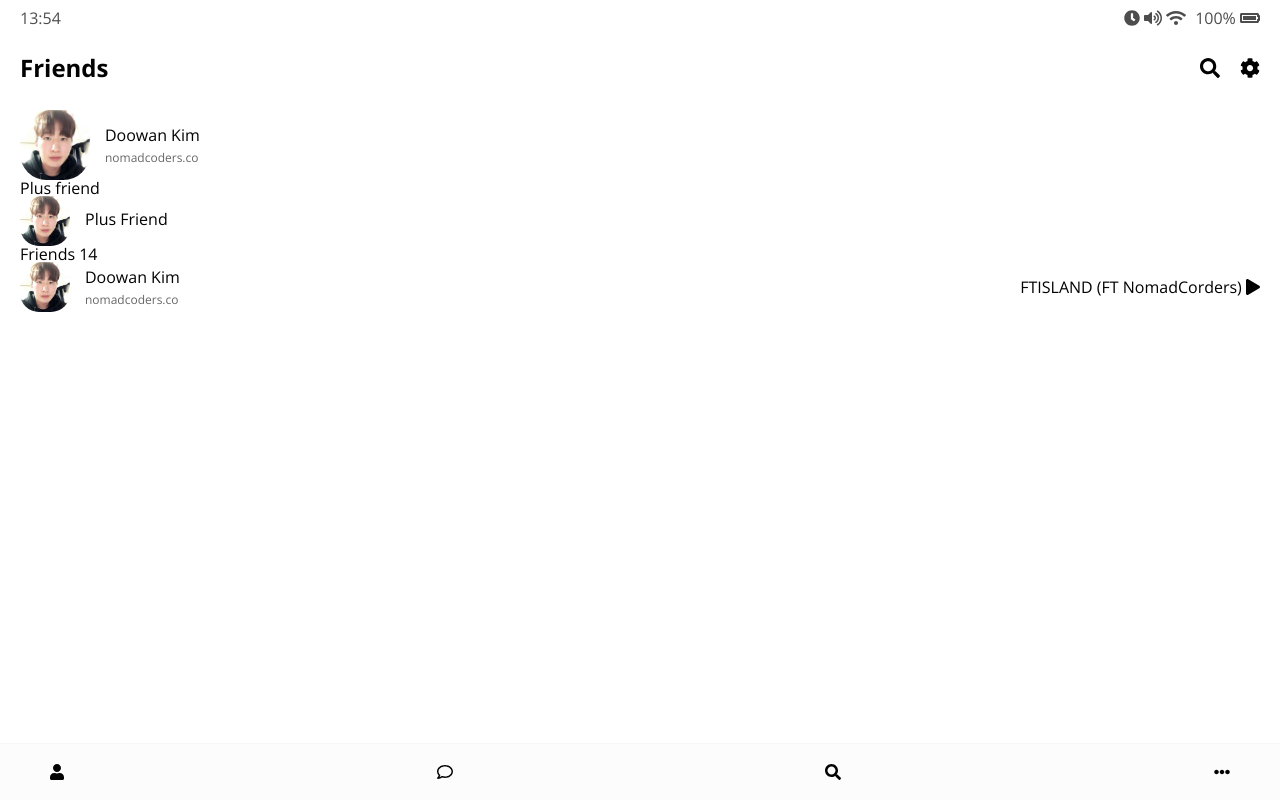
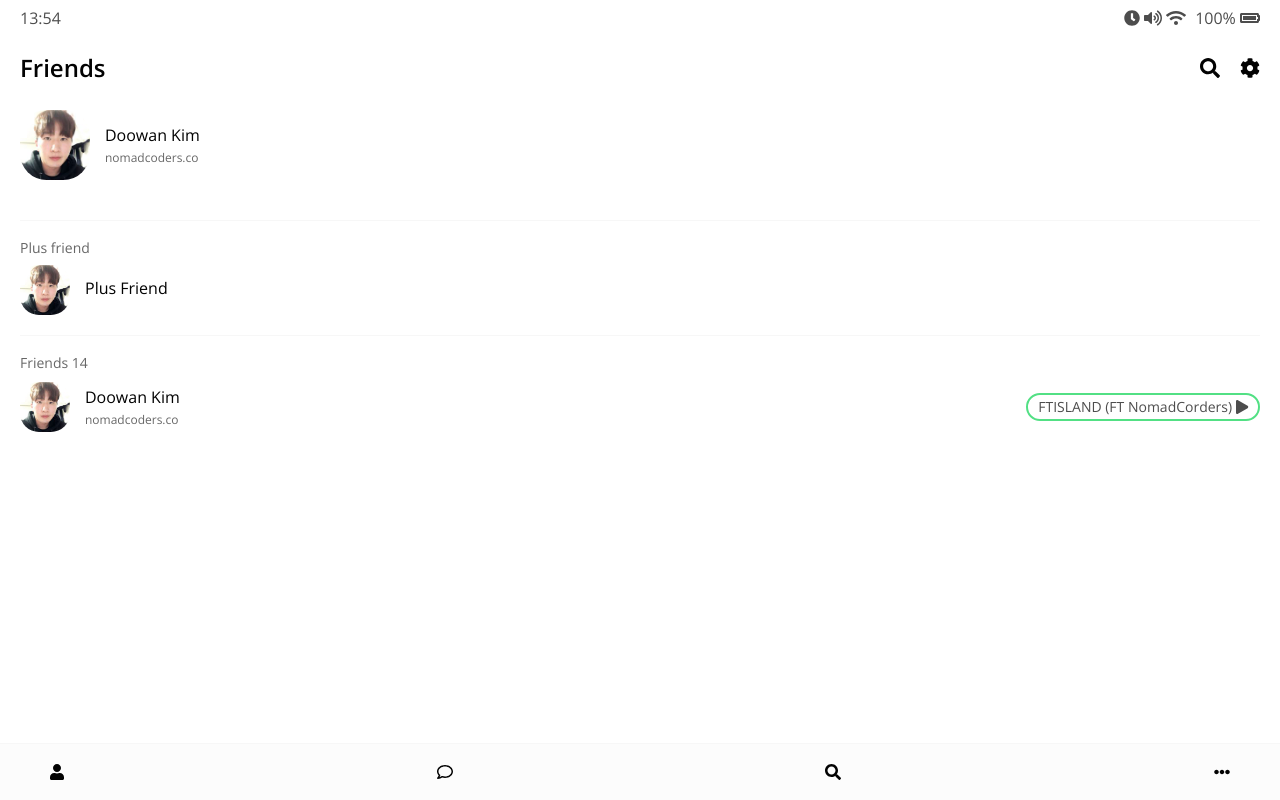
Before and after one commit to doowankim/kakao-clone-2.0, a website: page friends.html in a window 1280 px wide. Drawn offline with nearby package versions, Linux system fonts and the light colour scheme.

Commit message:
Friends screen

```diff
--- a/css/friend.css
+++ b/css/friend.css
@@ -51,3 +51,18 @@
 .friend .chat__timestamp {
     font-size: 12px;
 }
+
+.friend .friend__now-listening {
+    border: 2px solid #52e084;
+    padding: 5px 10px;
+    border-radius: 15px;
+    font-size: 14px;
+}
+
+.friend__now-listening span {
+    opacity: 0.7;
+}
+
+.friend__now-listening i {
+    font-size: 12px;
+}
--- /dev/null
+++ b/css/friends.css
@@ -0,0 +1,22 @@
+.friends .friends__header {
+    padding-bottom: 20px;
+}
+
+.friends .friends__plus {
+    padding: 20px 0px;
+    border-top: 1px solid #f7f7f7;
+    border-bottom: 1px solid #f7f7f7;
+    margin: 20px 0px;
+}
+
+.friends__plus .friends__title {
+    font-size: 14px;
+    opacity: 0.6;
+    margin-bottom: 10px;
+}
+
+.friends__list .friends__title {
+    font-size: 14px;
+    opacity: 0.6;
+    margin-bottom: 12px;
+}
--- a/css/styles.css
+++ b/css/styles.css
@@ -1,9 +1,10 @@
-@import url('https://fonts.googleapis.com/css?family=Open+Sans:400,700&display=swap');
+@import url('https://fonts.googleapis.com/css?family=Open+Sans:400,600,700&display=swap');
 @import "reset.css";
 @import "status-bar.css";
 @import "header.css";
 @import "nav-bar.css";
 @import "friend.css";
+@import "friends.css";
 
 * {
     box-sizing: border-box;
--- a/friends.html
+++ b/friends.html
@@ -37,7 +37,7 @@
     </header>
     <main class="friends">
         <header class="friends__header">
-            <div class="friends__friend friend friend--lg">
+            <div class="friends__friend friend">
                 <div class="friend__column">
                 <img src="images/avatarr.jpg" alt="" class="g-avatar friend__avatar">
                     <div class="friend__content">
@@ -82,8 +82,8 @@
                     <div class="friend__now-listening">
                         <span>
                             FTISLAND (FT NomadCorders)
+                            <i class="fas fa-play"></i>
                         </span>
-                        <i class="fas fa-play"></i>
                     </div>
                 </div>
             </li>
```
